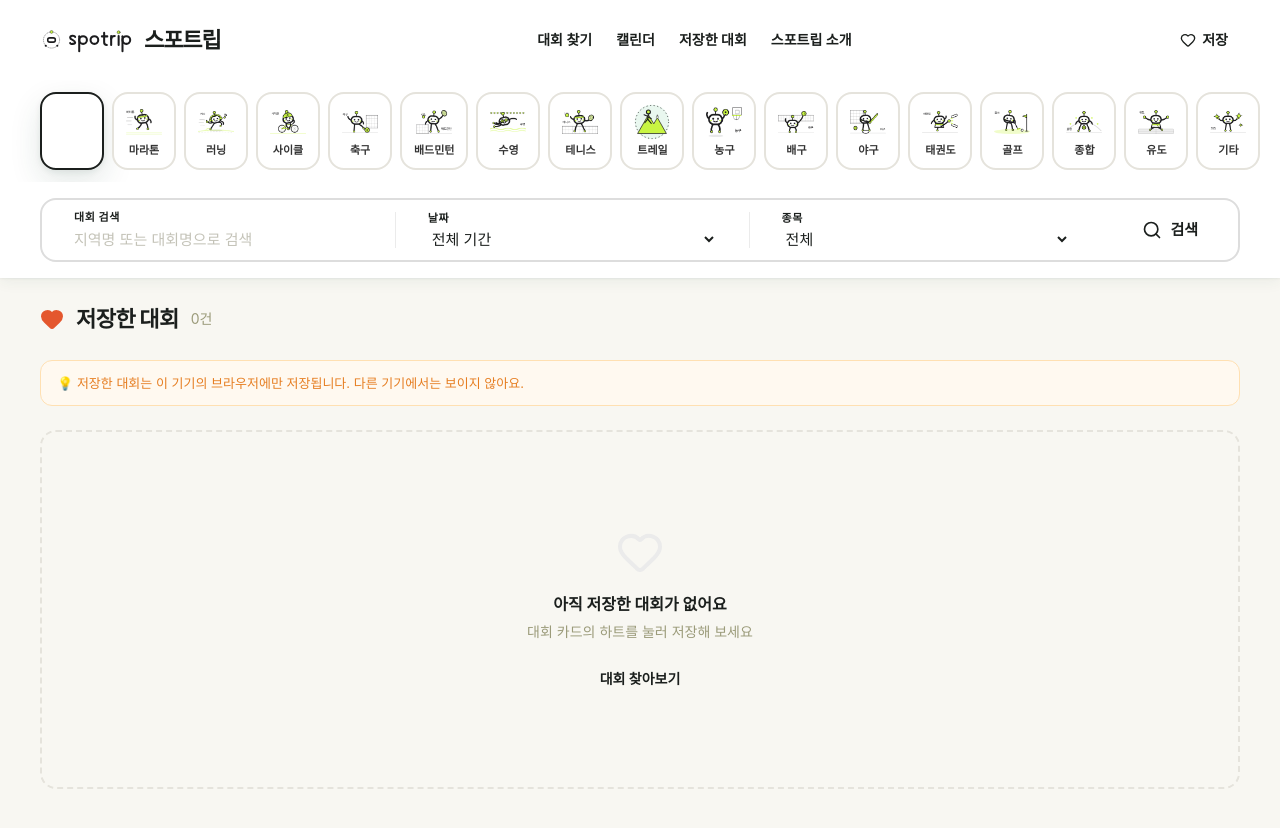
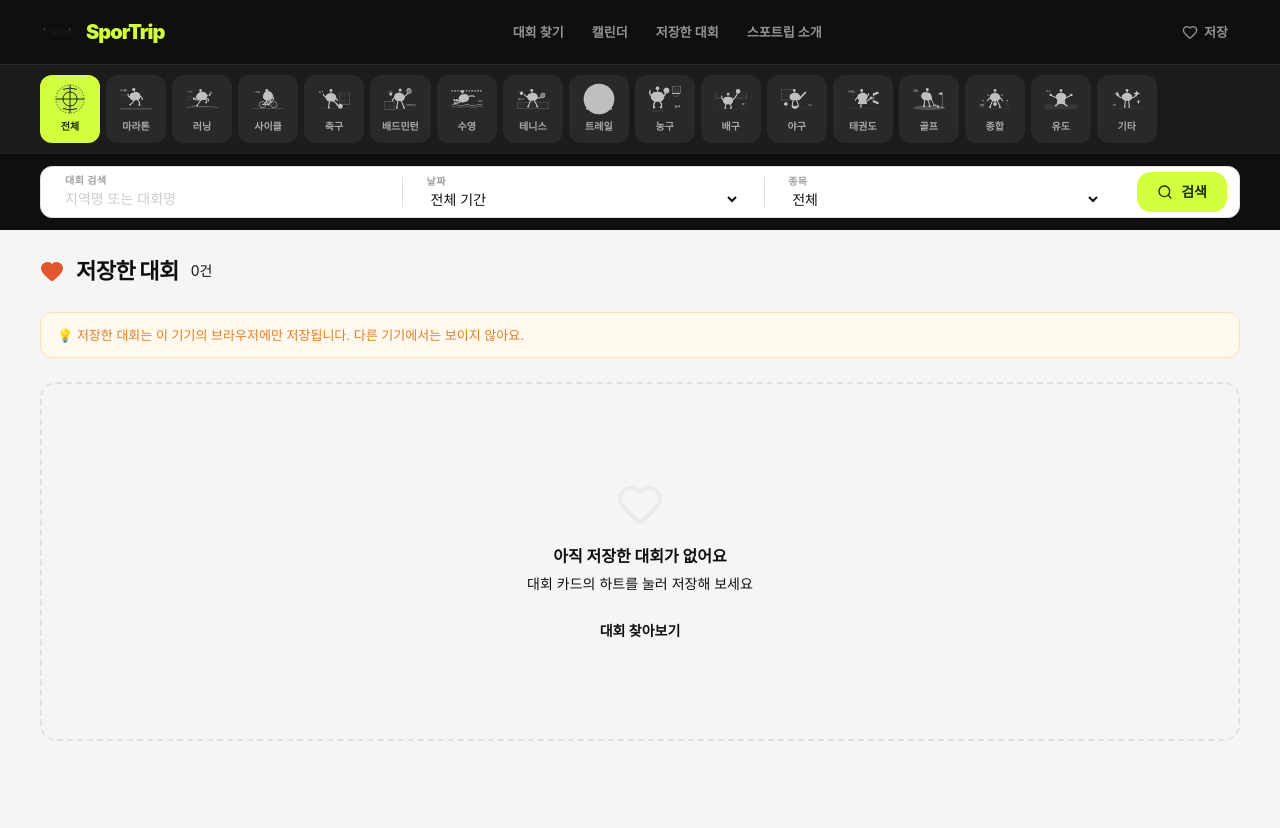
Before and after one commit to ljw22112/sportrip-v2, a Next.js app: page /saved in a window 1280 px wide. Shown: the top 828 px of the page. Built offline with nearby package versions, Linux system fonts and the light colour scheme; a web font is replaced by a local one.

Commit message:
feat: PITCH 디자인 시스템 전면 적용 (블랙+화이트+라임)

```diff
--- a/src/app/globals.css
+++ b/src/app/globals.css
@@ -1,94 +1,96 @@
 @import url('https://fonts.googleapis.com/css2?family=Pretendard:wght@400;500;600;700;800;900&display=swap');
 @import "tailwindcss";
 
-/* ── Trail Design System — Concept A ── */
+/* ── PITCH Design System — DS-2 ── */
 @theme {
-  /* ── 색상 팔레트 ── */
-  --color-primary:       #1B4332;
-  --color-primary-hover: #0D2B1F;
-  --color-primary-light: #2D6A4F;
-  --color-primary-tint:  #E7F2EC;
+  /* ── 팔레트 ── */
+  --color-ink:          #0F0F0F;
+  --color-ink-90:       #1C1C1C;
+  --color-ink-80:       #2E2E2E;
+  --color-ink-60:       #6A6A6A;
+  --color-ink-40:       #A0A0A0;
+  --color-ink-20:       #CCCCCC;
+  --color-ink-10:       #E8E8E8;
+  --color-ink-05:       #F5F5F5;
 
-  --color-accent:        #D4FF3F;
-  --color-accent-dark:   #BCE020;
-  --color-accent-ink:    #1A2E0A;
+  --color-lime:         #D4FF3F;
+  --color-lime-dark:    #BCE020;
+  --color-lime-ink:     #1A2E0A;
+  --color-lime-tint:    #F0FFB0;
 
-  --color-bg:            #F8F7F2;
-  --color-bg-warm:       #F0EDE8;
-  --color-bg-card:       #FFFFFF;
+  --color-white:        #FFFFFF;
 
-  --color-ink:           #1B1F1D;
-  --color-ink-secondary: #3D405B;
-  --color-muted:         #9B9B7A;
-  --color-faint:         #C4C3B8;
+  /* ── 시맨틱 ── */
+  --color-bg:           #F5F5F5;
+  --color-surface:      #FFFFFF;
+  --color-surface-muted:#E8E8E8;
+  --color-header:       #0F0F0F;
+  --color-hero:         #1C1C1C;
 
-  --color-border:        #E5E3DC;
-  --color-border-strong: #CDCBC2;
+  --color-text:         #0F0F0F;
+  --color-text-secondary: #6A6A6A;
+  --color-text-muted:   #A0A0A0;
+  --color-text-disabled: #CCCCCC;
 
-  --color-danger:        #C0392B;
-  --color-danger-tint:   #FDEDEC;
-  --color-warning:       #E67E22;
-  --color-warning-tint:  #FEF9E7;
-  --color-success:       #1B4332;
-  --color-success-tint:  #E7F2EC;
+  --color-border:       #E0E0E0;
+  --color-border-strong:#CCCCCC;
 
-  /* ── 타이포그래피 ── */
+  --color-cta:          #D4FF3F;
+  --color-cta-hover:    #BCE020;
+  --color-cta-ink:      #1A2E0A;
+
+  --color-danger:       #E53E3E;
+  --color-danger-tint:  #FFF5F5;
+  --color-success:      #2D6A4F;
+  --color-success-tint: #F0FFF4;
+  --color-warning:      #D69E2E;
+  --color-warning-tint: #FFFFF0;
+
+  /* ── 타이포 ── */
   --font-sans: 'Pretendard', -apple-system, sans-serif;
 
-  --text-xs:   12px;
-  --text-sm:   13px;
-  --text-base: 15px;
-  --text-md:   17px;
-  --text-lg:   20px;
-  --text-xl:   26px;
-  --text-2xl:  34px;
-  --text-3xl:  48px;
-
-  /* ── 간격 ── */
-  --radius-sm:   8px;
-  --radius-md:   12px;
-  --radius-lg:   16px;
+  /* ── 여백 ── */
+  --radius-sm:   6px;
+  --radius-md:   10px;
+  --radius-lg:   14px;
   --radius-full: 9999px;
 
   /* ── 그림자 ── */
-  --shadow-sm: 0 1px 2px rgba(27,67,50,.06), 0 4px 14px rgba(27,67,50,.06);
-  --shadow-md: 0 2px 6px rgba(27,67,50,.08), 0 12px 32px rgba(27,67,50,.12);
+  --shadow-sm: 0 1px 3px rgba(0,0,0,.08), 0 1px 2px rgba(0,0,0,.06);
+  --shadow-md: 0 4px 12px rgba(0,0,0,.1), 0 2px 4px rgba(0,0,0,.06);
 }
 
-/* ── 기본 초기화 ── */
 *, *::before, *::after { box-sizing: border-box; }
 
 body {
   font-family: var(--font-sans);
   background: var(--color-bg);
-  color: var(--color-ink);
+  color: var(--color-text);
   line-height: 1.55;
   -webkit-font-smoothing: antialiased;
-  -moz-osx-font-smoothing: grayscale;
 }
 
 a { color: inherit; text-decoration: none; }
 button { font-family: inherit; cursor: pointer; border: 0; background: none; color: inherit; }
 input, select, textarea { font-family: inherit; color: inherit; }
 
-/* ── 유틸리티 ── */
 @keyframes shimmer { 0%,100%{opacity:.55} 50%{opacity:1} }
 .animate-shimmer { animation: shimmer 1.4s infinite; }
 
-/* ── 구 변수 호환 (레거시 컴포넌트) ── */
+/* ── 레거시 변수 호환 ── */
 :root {
-  --green:       var(--color-primary);
-  --green-deep:  var(--color-primary-hover);
-  --green-tint:  var(--color-primary-tint);
-  --lime:        var(--color-accent);
-  --lime-ink:    var(--color-accent-ink);
-  --signal:      var(--color-danger);
-  --ink:         var(--color-ink);
-  --muted:       var(--color-muted);
-  --paper:       var(--color-bg-card);
-  --gray:        var(--color-bg);
-  --line:        var(--color-border);
-  --line-soft:   var(--color-border);
-  --shadow-1:    var(--shadow-sm);
-  --shadow-2:    var(--shadow-md);
+  --green:      #2D6A4F;
+  --green-deep: #1A4332;
+  --green-tint: #F0FFF4;
+  --lime:       var(--color-lime);
+  --lime-ink:   var(--color-lime-ink);
+  --signal:     var(--color-danger);
+  --ink:        var(--color-text);
+  --muted:      var(--color-text-muted);
+  --paper:      var(--color-surface);
+  --gray:       var(--color-bg);
+  --line:       var(--color-border);
+  --line-soft:  var(--color-border);
+  --shadow-1:   var(--shadow-sm);
+  --shadow-2:   var(--shadow-md);
 }
--- a/src/app/page.tsx
+++ b/src/app/page.tsx
@@ -70,13 +70,13 @@ export default function HomePage() {
         <section style={{background:'bg-primary'}}>
           <div className="max-w-[1760px] mx-auto px-5 md:px-10 py-12 md:py-16">
             <p className="text-[16px] md:text-[20px] font-bold text-[bg-accent] mb-3">전국 스포츠 대회 일정 + 개최지 여행 정보를 한곳에</p>
-            <h1 className="text-[28px] md:text-[40px] font-extrabold text-white tracking-tight leading-tight mb-4">
+            <h1 className="text-[28px] md:text-[42px] font-black tracking-[-0.04em] leading-tight mb-4 text-white">
               대회 보러 가는 길,<br/>
               <span className="text-[bg-accent]">그 지역까지 즐기고 오세요</span>
             </h1>
             <div className="flex items-center gap-2">
               <span className="text-[32px] font-black text-[bg-accent] tracking-tight">{dynEv.filter(e=>e.status!=='done').length}</span>
-              <span className="text-[16px] font-semibold text-white">개의 대회가 여러분을 기다리고 있어요</span>
+              <span className="text-[16px] font-semibold" style={{color:'rgba(255,255,255,0.6)'}}>개의 대회가 여러분을 기다리고 있어요</span>
             </div>
           </div>
         </section>
--- a/src/components/layout/Header.tsx
+++ b/src/components/layout/Header.tsx
@@ -27,47 +27,42 @@ export function Header({ showSearch=false }: { showSearch?: boolean }) {
   };
 
   return (
-    <header className="sticky top-0 z-50 bg-white shadow-sm">
-      {/* ── 탑바 ── */}
+    <header className="sticky top-0 z-50" style={{background:'#0F0F0F'}}>
+      {/* 탑바 */}
       <div className="max-w-[1760px] mx-auto px-5 md:px-10">
-        <div className="flex items-center h-20 gap-6">
-          {/* 로고 */}
-          <Link href="/" className="flex-shrink-0 flex items-center gap-2">
-            <Image src="/logo.svg" alt="SporTrip" width={96} height={96} priority
-              className="h-24 w-24"/>
-            <span className="font-extrabold text-[22px] text-ink hidden md:block"
-              style={{letterSpacing:'-0.05em'}}>
-              스포트립
-            </span>
+        <div className="flex items-center h-16 gap-6">
+          <Link href="/" className="flex-shrink-0 flex items-center gap-2.5">
+            <Image src="/logo.svg" alt="SporTrip" width={36} height={36} priority className="h-9 w-9"/>
+            <span className="font-black text-[20px] tracking-[-0.05em]"
+              style={{color:'#D4FF3F'}}>SporTrip</span>
           </Link>
 
-          {/* 중앙 네비 — 햄버거 없이 전부 노출 */}
-          <nav className="hidden md:flex items-center gap-6 flex-1 justify-center">
-            <Link href="/events"
-              className="text-[14px] font-semibold text-[#333] hover:text-[bg-primary] transition-colors">
-              대회 찾기
-            </Link>
-            <Link href="/calendar"
-              className="text-[14px] font-semibold text-[#333] hover:text-[bg-primary] transition-colors">
-              캘린더
-            </Link>
-            <Link href="/saved"
-              className="text-[14px] font-semibold text-[#333] hover:text-[bg-primary] transition-colors">
-              저장한 대회
-            </Link>
-            <Link href="/about"
-              className="text-[14px] font-semibold text-[#333] hover:text-[bg-primary] transition-colors">
-              스포트립 소개
-            </Link>
+          {/* 중앙 네비 */}
+          <nav className="hidden md:flex items-center gap-1 flex-1 justify-center">
+            {[
+              {href:'/events', label:'대회 찾기'},
+              {href:'/calendar', label:'캘린더'},
+              {href:'/saved', label:'저장한 대회'},
+              {href:'/about', label:'스포트립 소개'},
+            ].map(n=>(
+              <Link key={n.href} href={n.href}
+                className="text-[13px] font-semibold px-3 py-2 rounded-lg transition-colors"
+                style={{color:'rgba(255,255,255,.55)'}}
+                onMouseEnter={e=>(e.currentTarget.style.color='#fff')}
+                onMouseLeave={e=>(e.currentTarget.style.color='rgba(255,255,255,.55)')}>
+                {n.label}
+              </Link>
+            ))}
           </nav>
 
-          {/* 우측 */}
           <div className="flex items-center gap-2 ml-auto md:ml-0">
-            <Link href="/saved" className="hidden md:flex items-center gap-1.5 text-[14px] font-semibold text-[bg-primary] hover:bg-[bg-primary-tint] px-3 py-2 rounded-full transition-colors">
+            <Link href="/saved" className="hidden md:flex items-center gap-1.5 text-[13px] font-semibold px-3 py-2 rounded-lg transition-colors"
+              style={{color:'rgba(255,255,255,.55)'}}>
               <Heart className="w-4 h-4"/> 저장
             </Link>
             <button onClick={() => setMobileSearchOpen(v=>!v)}
-              className="md:hidden w-9 h-9 flex items-center justify-center rounded-full border border-[#DDDDDD]">
+              className="md:hidden w-9 h-9 flex items-center justify-center rounded-lg"
+              style={{background:'rgba(255,255,255,.1)',color:'#fff'}}>
               {mobileSearchOpen ? <X className="w-4 h-4"/> : <Search className="w-4 h-4"/>}
             </button>
           </div>
@@ -76,9 +71,9 @@ export function Header({ showSearch=false }: { showSearch?: boolean }) {
 
       {showSearch && (
         <>
-          {/* ── 15개 종목 탭 ── */}
-          <div className="bg-white">
-            <nav className="max-w-[1760px] mx-auto px-5 md:px-10 flex overflow-x-auto py-3 gap-2"
+          {/* 종목 탭 */}
+          <div style={{background:'#1C1C1C', borderTop:'0.5px solid rgba(255,255,255,.08)'}}>
+            <nav className="max-w-[1760px] mx-auto px-5 md:px-10 flex overflow-x-auto py-2.5 gap-1.5"
               style={{scrollbarWidth:'none'}}>
               {SPORTS_15.map(sp=>{
                 const active = activeSport === sp.key;
@@ -86,13 +81,14 @@ export function Header({ showSearch=false }: { showSearch?: boolean }) {
                   <Link key={sp.key}
                     href={sp.key==='전체'?'/events':`/events?sport=${encodeURIComponent(sp.key)}`}
                     onClick={()=>setActiveSport(sp.key)}
-                    className={[
-                      'flex flex-col items-center justify-center gap-1 px-3 py-2.5 flex-shrink-0 rounded-2xl border-2 transition-all min-w-[64px]',
-                      active ? 'border-[bg-primary] bg-[bg-primary] shadow-md' : 'border-border bg-white hover:border-[bg-primary] hover:bg-[bg-primary-tint]'
-                    ].join(' ')}>
+                    className="flex flex-col items-center justify-center gap-1 px-3 py-2 flex-shrink-0 rounded-xl transition-all min-w-[60px]"
+                    style={active
+                      ? {background:'#D4FF3F'}
+                      : {background:'rgba(255,255,255,.06)'}}>
                     <img src={sp.icon} alt={sp.label}
-                      className={`w-9 h-9 object-contain ${active?'brightness-0 invert':''}`}/>
-                    <span className={`text-[11px] leading-tight text-center whitespace-nowrap ${active?'font-bold text-white':'font-semibold text-[#333]'}`}>
+                      className={`w-8 h-8 object-contain ${active?'':'brightness-0 invert opacity-70'}`}/>
+                    <span className="text-[10px] font-bold whitespace-nowrap"
+                      style={{color: active ? '#1A2E0A' : 'rgba(255,255,255,.6)'}}>
                       {sp.label}
                     </span>
                   </Link>
@@ -101,39 +97,43 @@ export function Header({ showSearch=false }: { showSearch?: boolean }) {
             </nav>
           </div>
 
-          {/* ── 검색바 ── */}
-          <div className="hidden md:block bg-white">
-            <div className="max-w-[1760px] mx-auto px-10 py-4">
+          {/* 검색바 */}
+          <div className="hidden md:block" style={{background:'#0F0F0F', borderTop:'0.5px solid rgba(255,255,255,.08)', paddingBottom:'12px'}}>
+            <div className="max-w-[1760px] mx-auto px-10 pt-3">
               <form onSubmit={handleSubmit}
-                className="flex items-stretch bg-white border-2 border-[#DDDDDD] rounded-2xl hover:border-[#222] transition-colors focus-within:border-[#222]"
-                style={{height:64}}>
-                <div className="flex-1 flex flex-col justify-center px-8 min-w-0">
-                  <label className="text-[11px] font-bold tracking-wider text-ink mb-0.5">대회 검색</label>
+                className="flex items-stretch rounded-xl overflow-hidden border"
+                style={{height:52, background:'#fff', borderColor:'#E0E0E0'}}>
+                <div className="flex-1 flex flex-col justify-center px-6 min-w-0">
+                  <label className="text-[10px] font-bold tracking-wider" style={{color:'#A0A0A0'}}>대회 검색</label>
                   <input value={region} onChange={e=>setRegion(e.target.value)}
-                    placeholder="지역명 또는 대회명으로 검색"
-                    className="text-[15px] text-muted bg-transparent outline-none placeholder:text-faint"/>
+                    placeholder="지역명 또는 대회명"
+                    className="text-[14px] bg-transparent outline-none placeholder:text-[#CCCCCC]"
+                    style={{color:'#0F0F0F'}}/>
                 </div>
-                <div className="w-px bg-[#EBEBEB] my-3"/>
-                <div className="flex-1 flex flex-col justify-center px-8 min-w-0">
-                  <label className="text-[11px] font-bold tracking-wider text-ink mb-0.5">날짜</label>
+                <div style={{width:'0.5px', background:'#E0E0E0', margin:'10px 0'}}/>
+                <div className="flex-1 flex flex-col justify-center px-6 min-w-0">
+                  <label className="text-[10px] font-bold tracking-wider" style={{color:'#A0A0A0'}}>날짜</label>
                   <select value={month} onChange={e=>setMonth(e.target.value)}
-                    className="text-[15px] text-muted bg-transparent outline-none cursor-pointer">
+                    className="text-[14px] bg-transparent outline-none cursor-pointer"
+                    style={{color:'#0F0F0F'}}>
                     <option value="">전체 기간</option>
                     {MONTHS.map(m=><option key={m} value={m}>{m}월</option>)}
                   </select>
                 </div>
-                <div className="w-px bg-[#EBEBEB] my-3"/>
-                <div className="flex-1 flex flex-col justify-center px-8 min-w-0">
-                  <label className="text-[11px] font-bold tracking-wider text-ink mb-0.5">종목</label>
+                <div style={{width:'0.5px', background:'#E0E0E0', margin:'10px 0'}}/>
+                <div className="flex-1 flex flex-col justify-center px-6 min-w-0">
+                  <label className="text-[10px] font-bold tracking-wider" style={{color:'#A0A0A0'}}>종목</label>
                   <select value={sportSel} onChange={e=>setSportSel(e.target.value)}
-                    className="text-[15px] text-muted bg-transparent outline-none cursor-pointer">
+                    className="text-[14px] bg-transparent outline-none cursor-pointer"
+                    style={{color:'#0F0F0F'}}>
                     {SPORTS_15.map(s=><option key={s.key} value={s.key}>{s.label}</option>)}
                   </select>
                 </div>
-                <div className="flex items-center px-4">
+                <div className="flex items-center px-3">
                   <button type="submit"
-                    className="flex items-center gap-2 bg-[bg-primary] hover:bg-[bg-primary-hover] text-white font-bold text-[15px] px-6 h-12 rounded-xl transition-colors">
-                    <Search className="w-5 h-5"/> 검색
+                    className="flex items-center gap-2 font-bold text-[14px] px-5 h-10 rounded-lg transition-all"
+                    style={{background:'#D4FF3F', color:'#1A2E0A'}}>
+                    <Search className="w-4 h-4"/> 검색
                   </button>
                 </div>
               </form>
@@ -142,24 +142,28 @@ export function Header({ showSearch=false }: { showSearch?: boolean }) {
 
           {/* 모바일 검색 */}
           {mobileSearchOpen && (
-            <div className="md:hidden bg-white px-4 py-4">
+            <div className="md:hidden px-4 py-4" style={{background:'#1C1C1C'}}>
               <form onSubmit={handleSubmit} className="space-y-3">
                 <input value={region} onChange={e=>setRegion(e.target.value)} autoFocus
                   placeholder="지역명 또는 대회명"
-                  className="w-full px-4 py-3.5 border-2 border-[#DDD] rounded-xl text-[15px] outline-none focus:border-[bg-primary]"/>
-                <div className="grid grid-cols-2 gap-3">
+                  className="w-full px-4 py-3 rounded-xl text-[14px] outline-none"
+                  style={{background:'rgba(255,255,255,.08)', color:'#fff', border:'0.5px solid rgba(255,255,255,.15)'}}/>
+                <div className="grid grid-cols-2 gap-2">
                   <select value={month} onChange={e=>setMonth(e.target.value)}
-                    className="px-3 py-3.5 border-2 border-[#DDD] rounded-xl text-[14px] bg-white">
+                    className="px-3 py-3 rounded-xl text-[13px] outline-none"
+                    style={{background:'rgba(255,255,255,.08)', color:'#fff', border:'0.5px solid rgba(255,255,255,.15)'}}>
                     <option value="">전체 기간</option>
                     {MONTHS.map(m=><option key={m} value={m}>{m}월</option>)}
                   </select>
                   <select value={sportSel} onChange={e=>setSportSel(e.target.value)}
-                    className="px-3 py-3.5 border-2 border-[#DDD] rounded-xl text-[14px] bg-white">
+                    className="px-3 py-3 rounded-xl text-[13px] outline-none"
+                    style={{background:'rgba(255,255,255,.08)', color:'#fff', border:'0.5px solid rgba(255,255,255,.15)'}}>
                     {SPORTS_15.map(s=><option key={s.key} value={s.key}>{s.label}</option>)}
                   </select>
                 </div>
                 <button type="submit"
-                  className="w-full py-4 bg-[bg-primary] text-white font-bold rounded-xl text-[15px]">
+                  className="w-full py-3.5 rounded-xl font-bold text-[14px]"
+                  style={{background:'#D4FF3F', color:'#1A2E0A'}}>
                   검색하기
                 </button>
               </form>
```
Also changed, not shown: src/components/events/EventCard.tsx (+7 -5 lines).
